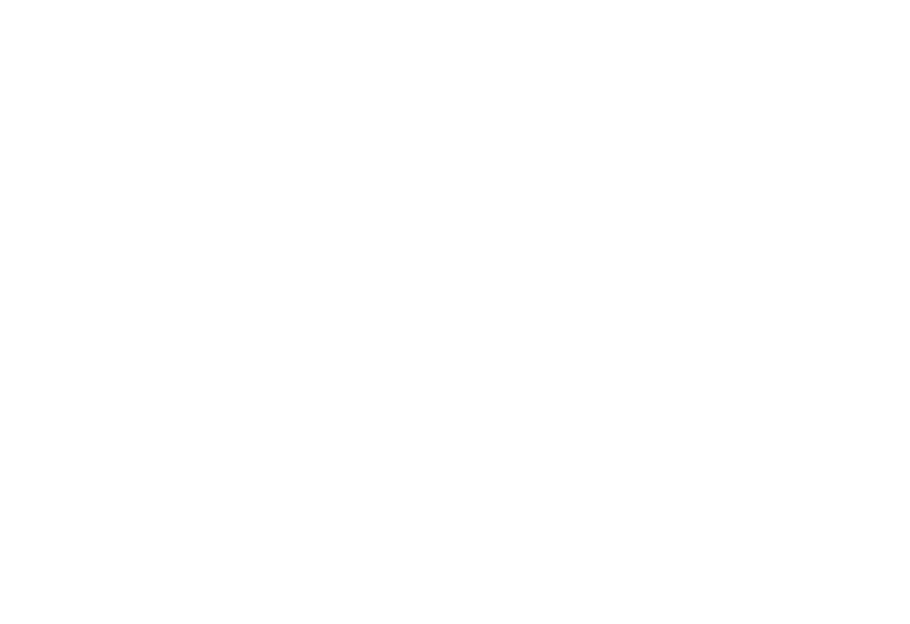
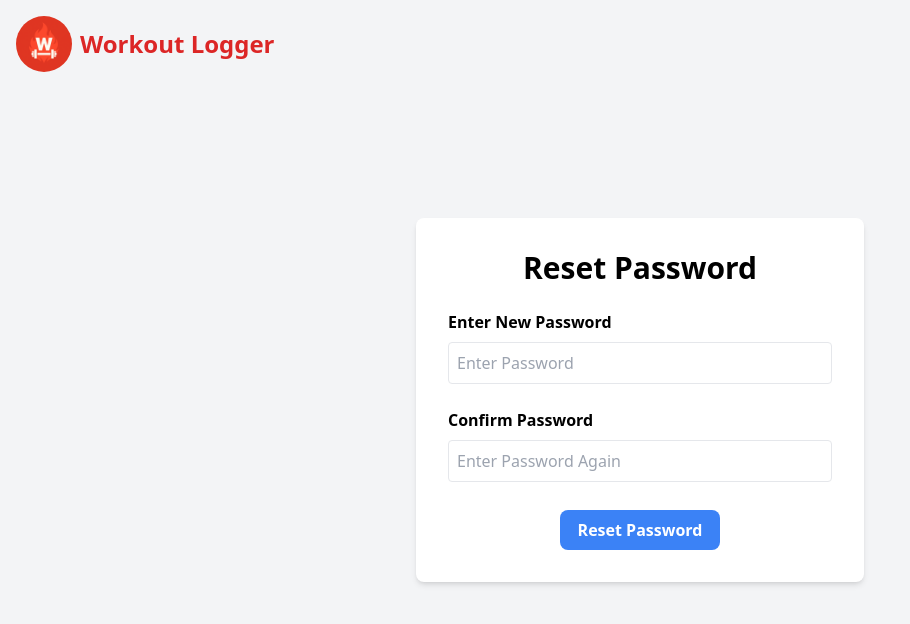
Before and after one commit to bhangu-creator/workout-logger, a React (Vite) app in the folder workout-frontend/: page /resetPassword/1 in a window 1280 px wide. Before the commit this address had no page. Shown: the top 624 px of the page, without its empty margins (0-910 px from the left). Built offline with nearby package versions, Linux system fonts and the light colour scheme.

Commit message:
Forgot Password & Reset Password Pages fully functional Done and Tested unit wise

```diff
--- a/workout-frontend/src/App.jsx
+++ b/workout-frontend/src/App.jsx
@@ -2,6 +2,7 @@
 import Signup from "./pages/Signup";
 import Login from "./pages/Login";
 import ForgotPassword from "./pages/ForgotPassword";
+import ResetPassword from "./pages/ResetPassword";
 
 
 function App() {
@@ -11,6 +12,7 @@
     <Route path="/signup" element={<Signup/>}/>
     <Route path="/login" element={<Login/>}/>
     <Route path="/forgotpassword" element={<ForgotPassword/>}/>
+    <Route path="/resetPassword/:token" element={<ResetPassword/>}></Route>
     </Routes>
     </BrowserRouter>
   );
--- a/workout-frontend/src/pages/ForgotPassword.jsx
+++ b/workout-frontend/src/pages/ForgotPassword.jsx
@@ -1,6 +1,7 @@
 import { useState } from "react";
 import { validateEmail } from "../utils/validators";
 import LogoHeader from "./LogoHeader";
+import axios from "axios";
 
 function ForgotPassword()
 {
@@ -28,24 +29,49 @@
          <div className="min-h-screen flex items-center justify-center bg-gray-100 relative">
             {/*Reusable Logo Header*/}
             <LogoHeader/>
+                <div className="bg-white p-8 rounded-lg shadow-md w-full max-w-md">
+                    <h2 className="text-3xl font-bold mb-6 text-center"> Enter registered email</h2>
+                    {/*form starts*/}
+                    <form
+                    onSubmit={async (e)=>
+                        {
+                            e.preventDefault();
+                            const valid=validateFormData();
+                            if(!valid){return}
+                            try{
+                            setServerMessage("");
+                            setLoading(true);
+                            const response = await axios.post(`${import.meta.env.VITE_BACKEND_URL}/api/auth/forgotpassword`,formData);
+                            await new Promise(res=>setTimeout(res,1000));
+                            setServerMessage(response.data.message||"if that email exists, a reset link has been sent!");
+                            }catch(error)
+                            {
+                                setServerMessage(error.response?.data?.error||"Something went Wrong");
+
+                            }finally{
+                                setLoading(false);
+                            }
+                        }
+                    }
+                    >
+                        <input name="email" type="email" value={formData.email} placeholder="Enter email" autoComplete="email" className="w-full p-2 border rounded mb-4" onChange={(e)=>
+                        {
+                            setFormData(prev=>({...prev,email:e.target.value}))
+                        }
+                        }/>
+                        {errors.email &&(
+                            <p className="text-red-500 text-sm mb-2 text-center">{errors.email}</p>
+                        )}
+                        <p className="text-gray-600 text-center text-sm mb-4">A reset link will be sent to your registered email</p>
+                        {serverMessage && (
+                            <p className="text-sm text-center mt-2 text-green-600">{serverMessage}</p>
+                        )}
+                        <button disabled={loading}type="submit" className="w-40 block mx-auto bg-blue-500 text-white font-semibold py-2 rounded-lg mt-3 disabled:opacity-50"> {loading?"Sending Reset Link...":"Send Link"}</button>
+                    </form>
+                </div>
 
          </div>
-
-
-
     )
-
-
-
-
-
-
-
-
-
-
-
-
 }
 
 export default ForgotPassword;
--- /dev/null
+++ b/workout-frontend/src/pages/ResetPassword.jsx
@@ -0,0 +1,95 @@
+import LogoHeader from "./LogoHeader";
+import { useState } from "react";
+import { useParams,useNavigate } from "react-router-dom";
+import { validateStrongPassword,confirmPassword } from "../utils/validators";
+import axios from "axios";
+
+function ResetPassword()
+{
+
+    const {token}=useParams();
+
+    const navigate = useNavigate();
+
+    const [formData,setFormData] = useState({passwordInput1:"",newPassword:""});
+
+    const [errors,setErrors] = useState({passwordInput1:"",newPassword:""});
+
+    const [serverMessage,setServerMessage] = useState("");
+
+    const [loading,setLoading] = useState(false);
+
+    function validateForm()
+    {
+        const newErrors={passwordInput1:"",newPassword:""};
+        newErrors.passwordInput1=validateStrongPassword(formData.passwordInput1);
+        newErrors.newPassword=confirmPassword(formData.passwordInput1,formData.newPassword);
+
+        setErrors(newErrors);
+        return Object.values(newErrors).every(error=>error=="");
+
+    }
+
+    return (
+
+        <div className="min-h-screen flex items-center justify-center bg-gray-100 relative">
+            <LogoHeader/>
+            <div className="bg-white p-8 rounded-lg shadow-md w-full max-w-md">
+            <h2 className="text-3xl font-bold mb-6 text-center">Reset Password</h2>
+            {/*Form Starts*/}
+            <form
+            onSubmit={async (e)=>
+            {
+                e.preventDefault();
+                const valid=validateForm();
+                if(!valid){return}
+                try{
+                setServerMessage("");
+                setLoading(true);
+                const response= await axios.post(`${import.meta.env.VITE_BACKEND_URL}/api/auth/reset-password/${token}`,formData);
+                await new Promise(res=>setTimeout(res,1000));
+                setServerMessage(response.data.message||"Password Reset Successfull");
+                setTimeout(()=>navigate('/login'),1500);
+                }catch(error)
+                {
+                    setServerMessage(error.response?.data?.error||"Something went wrong");
+                }finally{
+                    setLoading(false);
+                }
+
+            }
+            }
+            >
+                <label className="block mb-2 font-semibold" > Enter New Password</label>
+                <input type="password" name="newPassword" value={formData.password} placeholder="Enter Password" className="w-full p-2 border rounded mb-4" autoComplete="new-password"
+                onChange={(e)=>
+                {
+                    setFormData(prev=>({...prev,passwordInput1:e.target.value}))
+                }
+                }/>
+                {errors.passwordInput1&&(
+                    <p className="text-sm text-center text-red-500 mb:2">{errors.passwordInput1}</p>
+                )}
+                <label className="block mb-2 mt-2 font-semibold">Confirm Password</label>
+                <input type="password" name="newPassword" value={formData.password} placeholder="Enter Password Again" className="w-full p-2 border rounded mb-4"autoComplete="new-password"
+                onChange={(e)=>
+                {
+                    setFormData(prev=>({...prev,newPassword:e.target.value}))
+                }
+                }/>
+                {errors.newPassword &&(
+                    <p className="text-sm text-center text-red-500 mb:2">{errors.newPassword}</p>
+                )}
+
+                {serverMessage && (
+                    <p className={`text-center text-sm ${serverMessage.includes("successfull")? "text-green-500":"text-red-500"}`}>{serverMessage}</p>
+                )}
+                <button type="submit" className="w-40 block mx-auto text-white font-semibold py-2 rounded-lg mt-3 disabled:opacity-50  bg-blue-500" disabled={loading}>{loading?"Reseting Password...":"Reset Password"}</button>
+            </form>
+            </div>
+        </div>
+
+    )
+}
+
+export default ResetPassword;
--- a/workout-frontend/src/utils/validators.js
+++ b/workout-frontend/src/utils/validators.js
@@ -35,3 +35,12 @@
     if(!pswd.trim()) return "password is required";
     return ""
 }
+
+//validate the confirm password input
+
+export function confirmPassword(pswdstr1,pswdstr2)
+{
+    if(pswdstr1.trim()!==pswdstr2.trim()) {return "Entered password is not a match"}
+    else {return ""}
+
+}
```
Also changed, not shown: 2 other files (tests, documents, lock files or other folders).
